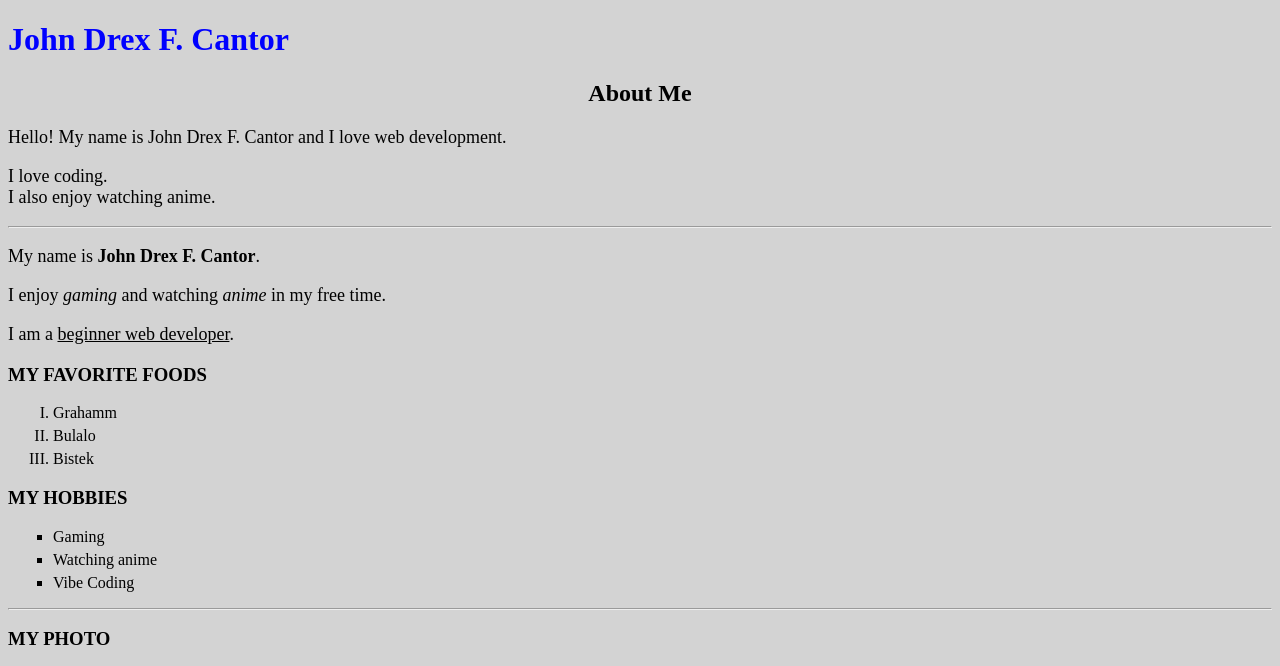
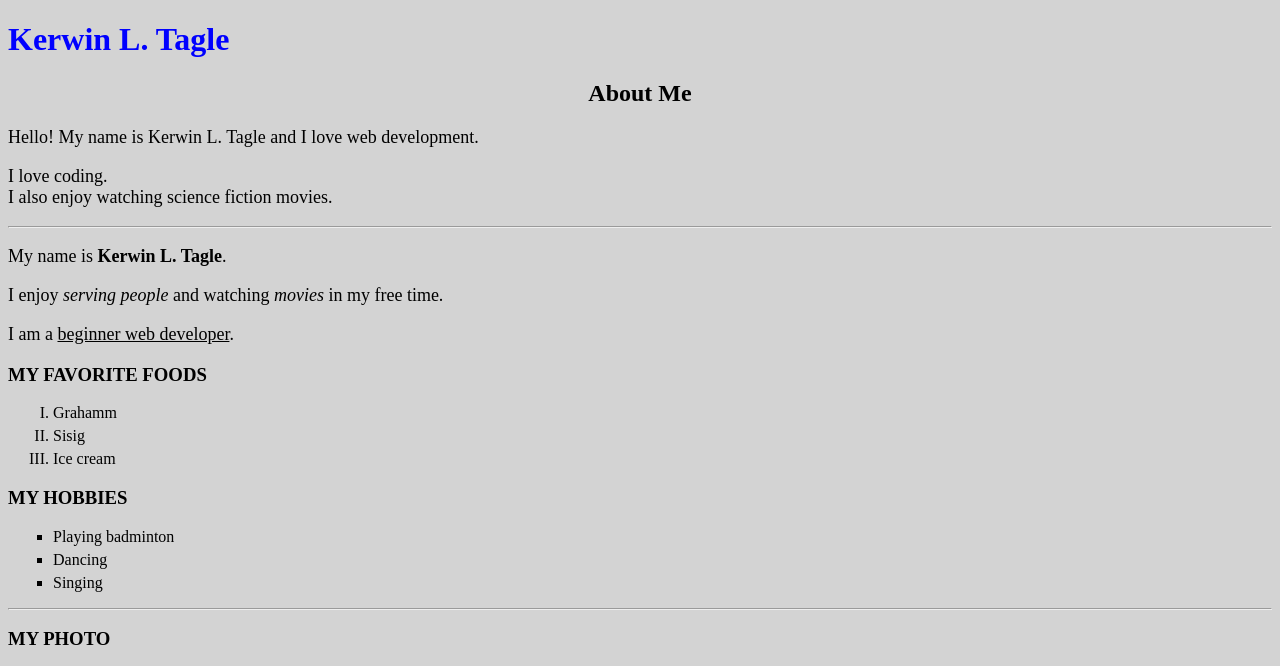
Before and after one commit to KerwinTagle/ISElec2-Tagle, a plain HTML site: page index.html in a window 1280 px wide. Shown: the top 666 px of the page. Drawn offline with Linux system fonts and the light colour scheme.

Commit message:
Update index.html

```diff
--- a/index.html
+++ b/index.html
@@ -6,43 +6,43 @@
     <link rel = "stylesheet" href = "style.css" />
   </head>
   <body>
-    <h1>John Drex F. Cantor</h1>
+    <h1>Kerwin L. Tagle</h1>
 
     <h2>About Me</h2>
-    <p>Hello! My name is John Drex F. Cantor and I love web development.</p>
+    <p>Hello! My name is Kerwin L. Tagle and I love web development.</p>
 
-    <p>I love coding.<br />I also enjoy watching anime.</p>
+    <p>I love coding.<br />I also enjoy watching science fiction movies.</p>
 
     <hr />
 
-    <p>My name is <b>John Drex F. Cantor</b>.</p>
+    <p>My name is <b>Kerwin L. Tagle</b>.</p>
 
-    <p>I enjoy <i>gaming</i> and watching <i>anime</i> in my free time.</p>
+    <p>I enjoy <i>serving people</i> and watching <i>movies</i> in my free time.</p>
 
     <p>I am a <u>beginner web developer</u>.</p>
 
     <h3>My Favorite Foods</h3>
     <ol>
       <li>Grahamm</li>
-      <li>Bulalo</li>
-      <li>Bistek</li>
+      <li>Sisig</li>
+      <li>Ice cream</li>
     </ol>
 
     <h3>My Hobbies</h3>
     <ul>
-      <li>Gaming</li>
-      <li>Watching anime</li>
-      <li>Vibe Coding</li>
+      <li>Playing badminton</li>
+      <li>Dancing</li>
+      <li>Singing</li>
     </ul>
 
     <hr />
 
     <h3>My Photo</h3>
-    <img src = "2d2ca619-5e36-470f-b27a-dd09d964e32f.jpg" alt="My Photo" width="200" />
+    <img src = "" alt="My Photo" width="200" />
 
     <p><a href = "https://www.google.com">Visit Google</a></p>
 
-    <p><a href = "mailto:johndrex7@email.com">Send me an Email</a></p>
+    <p><a href = "mailto:kerwintagle2004@gmail.com">Send me an Email</a></p>
 
     <hr />
 
```
